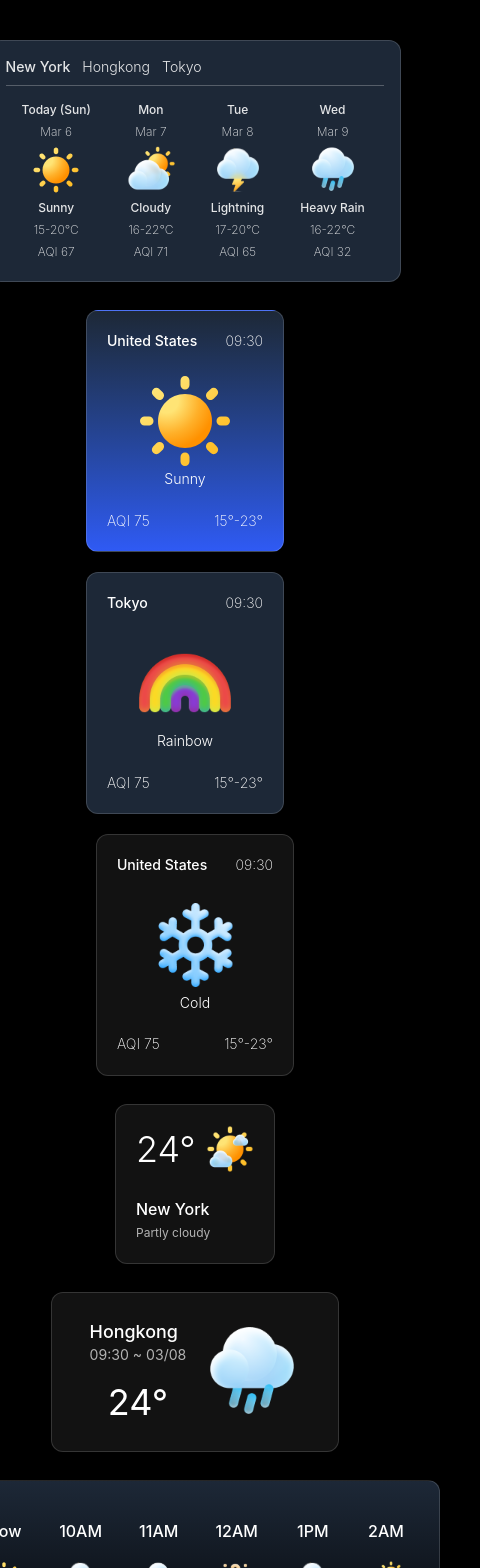
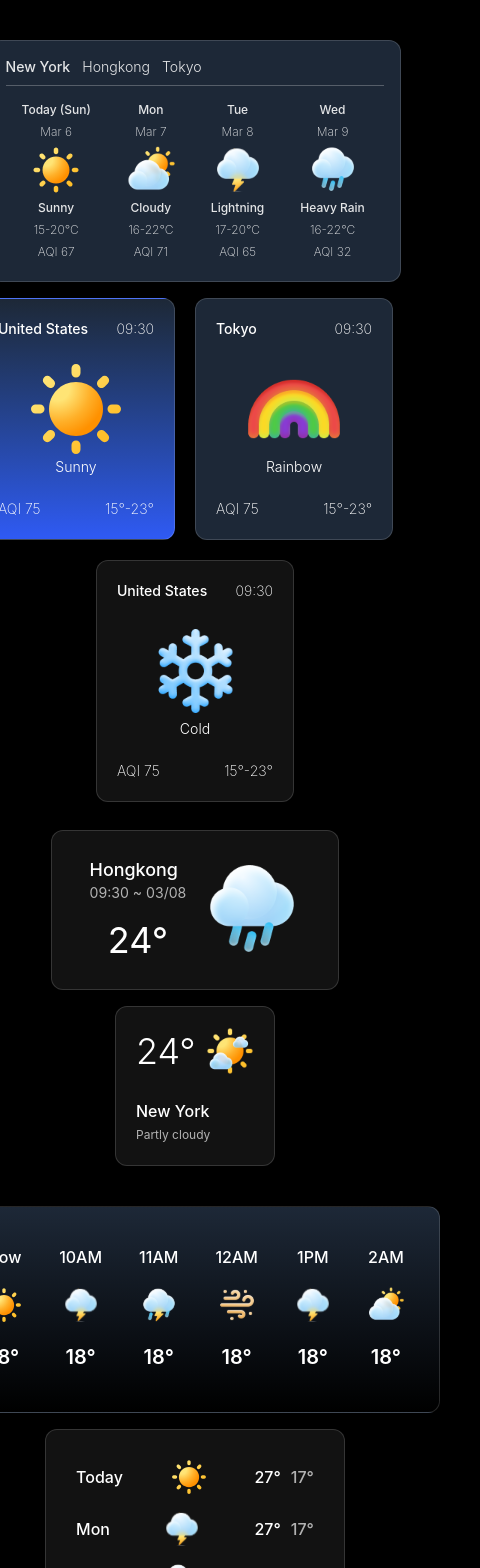
Before and after one commit to namanajmera/weather-app, a Next.js app: page / in a window 390 px wide. Shown: the top 1568 px of the page, 480 px wide, since content can reach past the window. Built offline with nearby package versions, Linux system fonts and the light colour scheme.

Commit message:
Added: Make the responsives.

```diff
--- a/src/app/components/CountryCurrentState.tsx
+++ b/src/app/components/CountryCurrentState.tsx
@@ -34,7 +34,7 @@
         }
     ]
     return (
-        <div className="flex flex-wrap space-x-5 space-y-5 justify-center">
+        <div className="flex flex-wrap space-x-5 space-y-5 justify-center lg:flex-nowrap lg:space-x-7">
             {countryData && countryData.map((ele) => (
                 <div className={`border border-white/15 rounded-xl p-5 w-[12.38rem] h-[15.12rem] backdrop-blur-[80px] shadow-xl shadow-black/20 bg-gradient-to-b flex flex-col justify-between ${ele.backgroundClass}`} key={ele.id}>
                     <div className="flex justify-between items-center">
--- a/src/app/page.tsx
+++ b/src/app/page.tsx
@@ -10,13 +10,23 @@
 export default function Home() {
   return (
     <>
-      <div className="flex justify-center items-center min-h-screen flex-col space-y-7 p-10">
-        <CountryWeekData />
-        <CountryCurrentState />
-        <CurrentLocationWeather />
-        <OtherCountryState />
-        <HourWiseWeather />
-        <DayWiseWeather />
+      <div className="flex justify-center items-center min-h-screen">
+        <div className="flex justify-center items-center m-auto flex-col space-y-7 p-10">
+          <div className="flex flex-col space-y-4 justify-center items-center lg:flex-row lg:space-x-6">
+            <CountryWeekData />
+            <CountryCurrentState />
+          </div>
+          <div className="flex flex-col space-y-4 items-center justify-center lg:flex-row lg:justify-between lg:items-start lg:w-full">
+            <div className="flex flex-col space-y-10 lg:items-start">
+              <div className="flex flex-col space-y-4 justify-center items-center lg:flex-row lg:space-x-4 lg:space-y-0 lg:items-start">
+                <OtherCountryState />
+                <CurrentLocationWeather />
+              </div>
+              <HourWiseWeather />
+            </div>
+            <DayWiseWeather />
+          </div>
+        </div>
       </div>
     </>
   );
```
